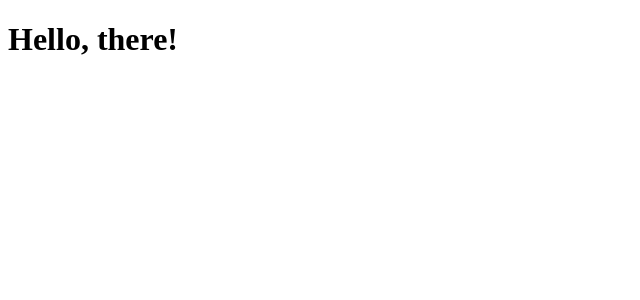
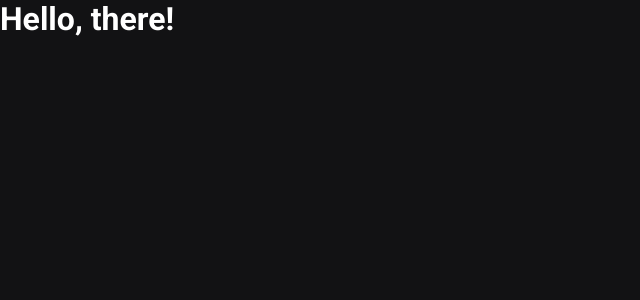
Before and after one commit to juliolmuller/ignite-react-ig.news, a Next.js app: page / in a window 1280 px wide. Shown: the top 300 px of the page, without its empty margins (0-640 px from the left). Built offline with nearby package versions, Linux system fonts and the light colour scheme.

Commit message:
feat: add SASS and define global styles

```diff
--- a/package.json
+++ b/package.json
@@ -22,6 +22,7 @@
     "eslint-plugin-import-helpers": "^1.2.1",
     "eslint-plugin-prettier": "^4.0.0",
     "prettier": "^2.6.2",
+    "sass": "^1.51.0",
     "typescript": "^4.6.4"
   }
 }
--- a/src/pages/_app.tsx
+++ b/src/pages/_app.tsx
@@ -1,4 +1,6 @@
 import { AppProps } from 'next/app';
+
+import '~/styles.scss';
 
 export default function MyApp({ Component, pageProps }: AppProps) {
   return <Component {...pageProps} />;
--- /dev/null
+++ b/src/styles.scss
@@ -0,0 +1,50 @@
+:root {
+  --color-white: #ffffff;
+  --color-grey-100: #e1e1e6;
+  --color-grey-300: #a8a8b3;
+  --color-grey-900: #121214;
+  --color-black: #000000;
+
+  --cyan-500: #61dafb;
+  --yellow-500: #eba417;
+}
+
+* {
+  box-sizing: border-box;
+  margin: 0;
+  padding: 0;
+}
+
+html {
+  font-size: 87.5%;
+
+  @media (min-width: 720px) {
+    font-size: 93.75%;
+  }
+
+  @media (min-width: 1080px) {
+    font-size: 100%;
+  }
+}
+
+body {
+  min-height: 100vh;
+  width: 100vw;
+  background-color: var(--color-grey-900);
+  color: var(--color-white);
+}
+
+body, input, select, textarea, button {
+  font-family: 'Roboto', sans-serif;
+  font-size: 1rem;
+  font-weight: 400;
+}
+
+button {
+  cursor: pointer;
+}
+
+a {
+  color: inherit;
+  text-decoration: none;
+}
```
Also changed, not shown: 1 other file (tests, documents, lock files or other folders).
